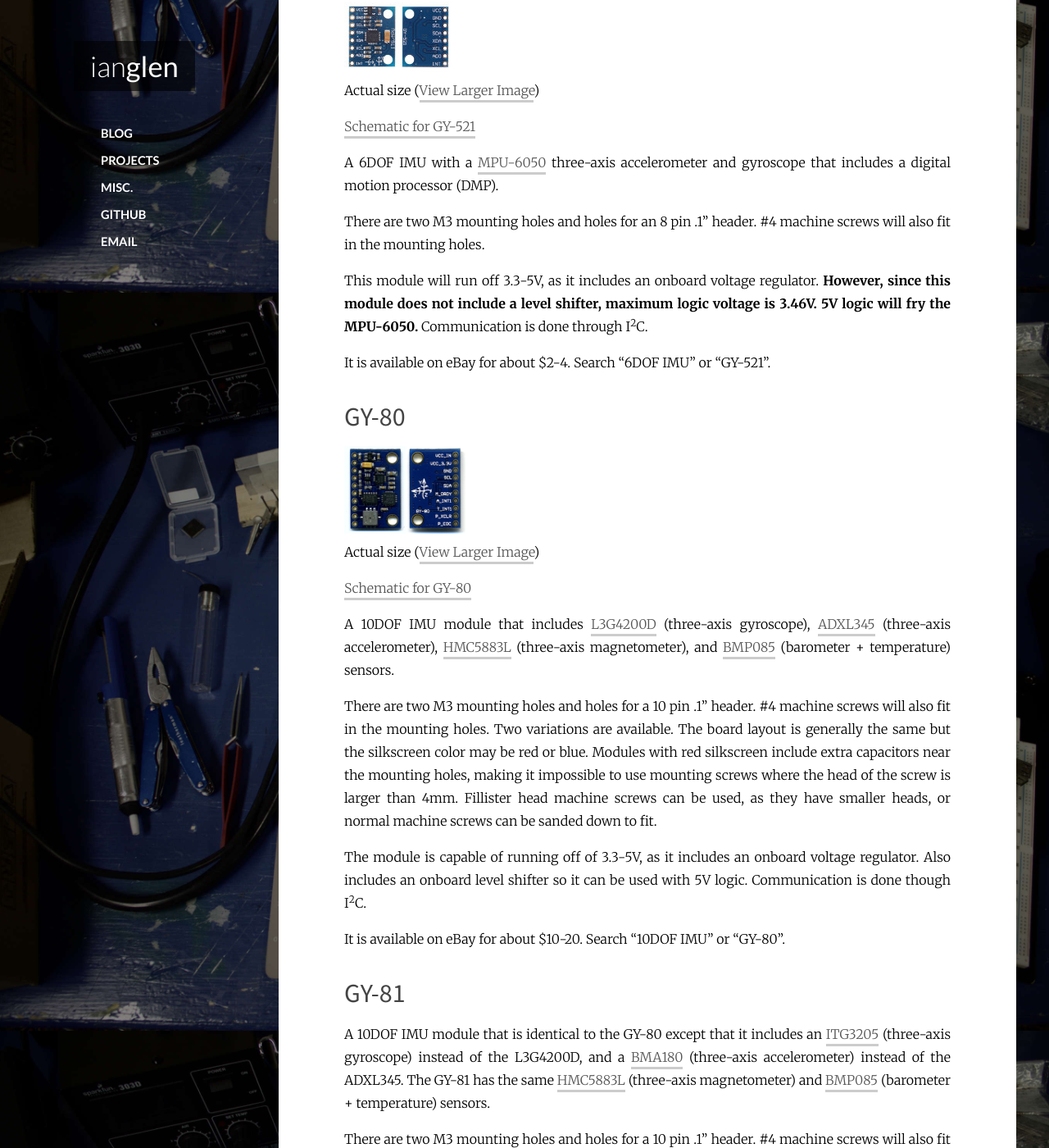
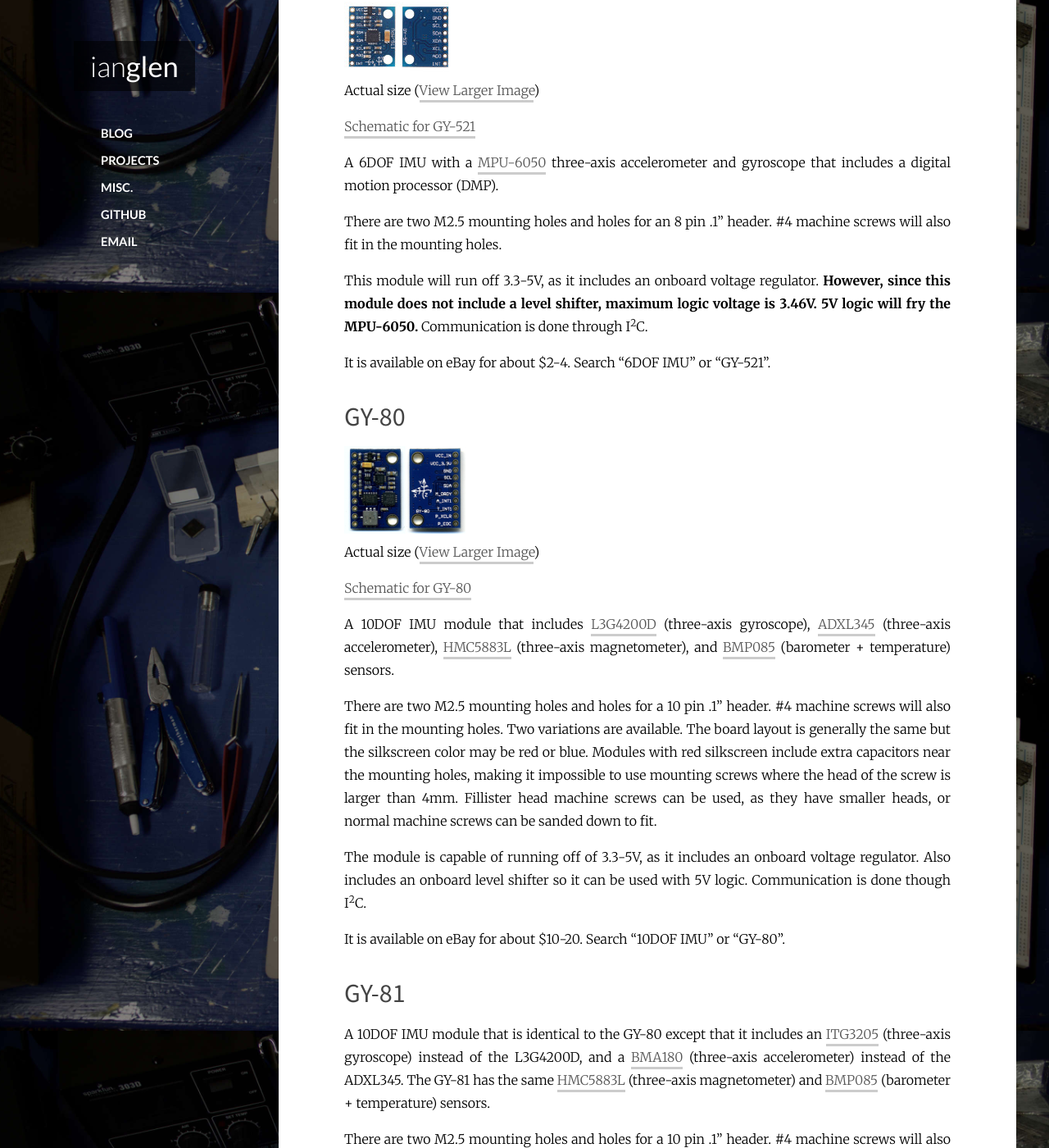
Before and after one commit to codeThatThinks/ianglen.me, a Jekyll site: the page built from misc/cheap-ebay-electronics.md, in a window 1280 px wide and 1400 px high, scrolled down 1443 px. Shown: the whole window at 82% size. Built offline with Jekyll 4.4.1, drawn with Linux system fonts in a browser that asks for light colours; Markdown is read by kramdown in place of the engine named in the settings; some of the changed text lies outside the part shown.

Commit message:
Changed mounting hole size to M2.5 from M3 on ebay modules page

```diff
--- a/misc/cheap-ebay-electronics.md
+++ b/misc/cheap-ebay-electronics.md
@@ -31,7 +31,7 @@ Actual size ([View Larger Image](/content/misc/cheap-ebay-electronics/GY-291.jpg
 
 A 3DOF IMU with a [ADXL345](http://www.analog.com/media/en/technical-documentation/data-sheets/ADXL345.pdf) three-axis accelerometer. The GY-291 isn't technically an IMU because it lacks a gyroscope. It's basically a breakout board for the ADXL345.
 
-There are two M3 mounting holes and holes for an 8 pin .1" header. #4 machine screws will also fit in the mounting holes.
+There are two M2.5 mounting holes and holes for an 8 pin .1" header. #4 machine screws will also fit in the mounting holes.
 
 This module is capable of running off 3.3-5V, as it includes an onboard voltage regulator. **However, since this module does not include a level shifter, maximum logic voltage is 3.6V. 5V logic will fry the ADXL345.** Communication is done through I<sup>2</sup>C.
 
@@ -47,7 +47,7 @@ Actual size ([View Larger Image](/content/misc/cheap-ebay-electronics/GY-521.jpg
 
 A 6DOF IMU with a [MPU-6050](http://cdn.sparkfun.com/datasheets/Components/General%20IC/PS-MPU-6000A.pdf) three-axis accelerometer and gyroscope that includes a digital motion processor (DMP).
 
-There are two M3 mounting holes and holes for an 8 pin .1" header. #4 machine screws will also fit in the mounting holes.
+There are two M2.5 mounting holes and holes for an 8 pin .1" header. #4 machine screws will also fit in the mounting holes.
 
 This module will run off 3.3-5V, as it includes an onboard voltage regulator. **However, since this module does not include a level shifter, maximum logic voltage is 3.46V. 5V logic will fry the MPU-6050.** Communication is done through I<sup>2</sup>C.
 
@@ -63,7 +63,7 @@ Actual size ([View Larger Image](/content/misc/cheap-ebay-electronics/GY-80.jpg)
 
 A 10DOF IMU module that includes [L3G4200D](http://www.st.com/st-web-ui/static/active/en/resource/technical/document/datasheet/CD00265057.pdf) (three-axis gyroscope), [ADXL345](http://www.analog.com/media/en/technical-documentation/data-sheets/ADXL345.pdf) (three-axis accelerometer), [HMC5883L](http://www51.honeywell.com/aero/common/documents/myaerospacecatalog-documents/Defense_Brochures-documents/HMC5883L_3-Axis_Digital_Compass_IC.pdf) (three-axis magnetometer), and [BMP085](https://www.sparkfun.com/datasheets/Components/General/BMP085_Flyer_Rev.0.2_March2008.pdf) (barometer + temperature) sensors.
 
-There are two M3 mounting holes and holes for a 10 pin .1" header. #4 machine screws will also fit in the mounting holes. Two variations are available. The board layout is generally the same but the silkscreen color may be red or blue. Modules with red silkscreen include extra capacitors near the mounting holes, making it impossible to use mounting screws where the head of the screw is larger than 4mm. Fillister head machine screws can be used, as they have smaller heads, or normal machine screws can be sanded down to fit.
+There are two M2.5 mounting holes and holes for a 10 pin .1" header. #4 machine screws will also fit in the mounting holes. Two variations are available. The board layout is generally the same but the silkscreen color may be red or blue. Modules with red silkscreen include extra capacitors near the mounting holes, making it impossible to use mounting screws where the head of the screw is larger than 4mm. Fillister head machine screws can be used, as they have smaller heads, or normal machine screws can be sanded down to fit.
 
 The module is capable of running off of 3.3-5V, as it includes an onboard voltage regulator. Also includes an onboard level shifter so it can be used with 5V logic. Communication is done though I<sup>2</sup>C.
 
@@ -74,7 +74,7 @@ It is available on eBay for about $10-20. Search "10DOF IMU" or "GY-80".
 
 A 10DOF IMU module that is identical to the GY-80 except that it includes an [ITG3205](http://www.tinyosshop.com/datasheet/itg3205.pdf) (three-axis gyroscope) instead of the L3G4200D, and a [BMA180](https://www.sparkfun.com/datasheets/Sensors/Accelerometer/BST-BMA180-DS000-03.pdf) (three-axis accelerometer) instead of the ADXL345. The GY-81 has the same [HMC5883L](http://www51.honeywell.com/aero/common/documents/myaerospacecatalog-documents/Defense_Brochures-documents/HMC5883L_3-Axis_Digital_Compass_IC.pdf) (three-axis magnetometer) and [BMP085](https://www.sparkfun.com/datasheets/Components/General/BMP085_Flyer_Rev.0.2_March2008.pdf) (barometer + temperature) sensors.
 
-There are two M3 mounting holes and holes for a 10 pin .1" header. #4 machine screws will also fit in the mounting holes.
+There are two M2.5 mounting holes and holes for a 10 pin .1" header. #4 machine screws will also fit in the mounting holes.
 
 The module is capable of running off of 3.3-5V, as it includes an onboard voltage regulator. Also includes an onboard level shifter so it can be used with 5V logic. Communication is done though I<sup>2</sup>C.
 
@@ -90,7 +90,7 @@ Actual size ([View Larger Image](/content/misc/cheap-ebay-electronics/GY-85.jpg)
 
 A 9DOF IMU module that includes [ITG3205](http://www.tinyosshop.com/datasheet/itg3205.pdf) (three-axis gyroscope), [ADXL345](http://www.analog.com/media/en/technical-documentation/data-sheets/ADXL345.pdf) (three-axis accelerometer), and [HMC5883L](http://www51.honeywell.com/aero/common/documents/myaerospacecatalog-documents/Defense_Brochures-documents/HMC5883L_3-Axis_Digital_Compass_IC.pdf) (three-axis magnetometer) sensors.
 
-There is one M3 mounting hole and holes for an 8 pin .1" header. #4 machine screws will also fit in the mounting holes.
+There is one M2.5 mounting hole and holes for an 8 pin .1" header. #4 machine screws will also fit in the mounting holes.
 
 The module is capable of running off of 3.3-5V, as it includes an onboard voltage regulator. Also includes an onboard level shifter so it can be used with 5V logic. Communication is done though I<sup>2</sup>C.
 
```
